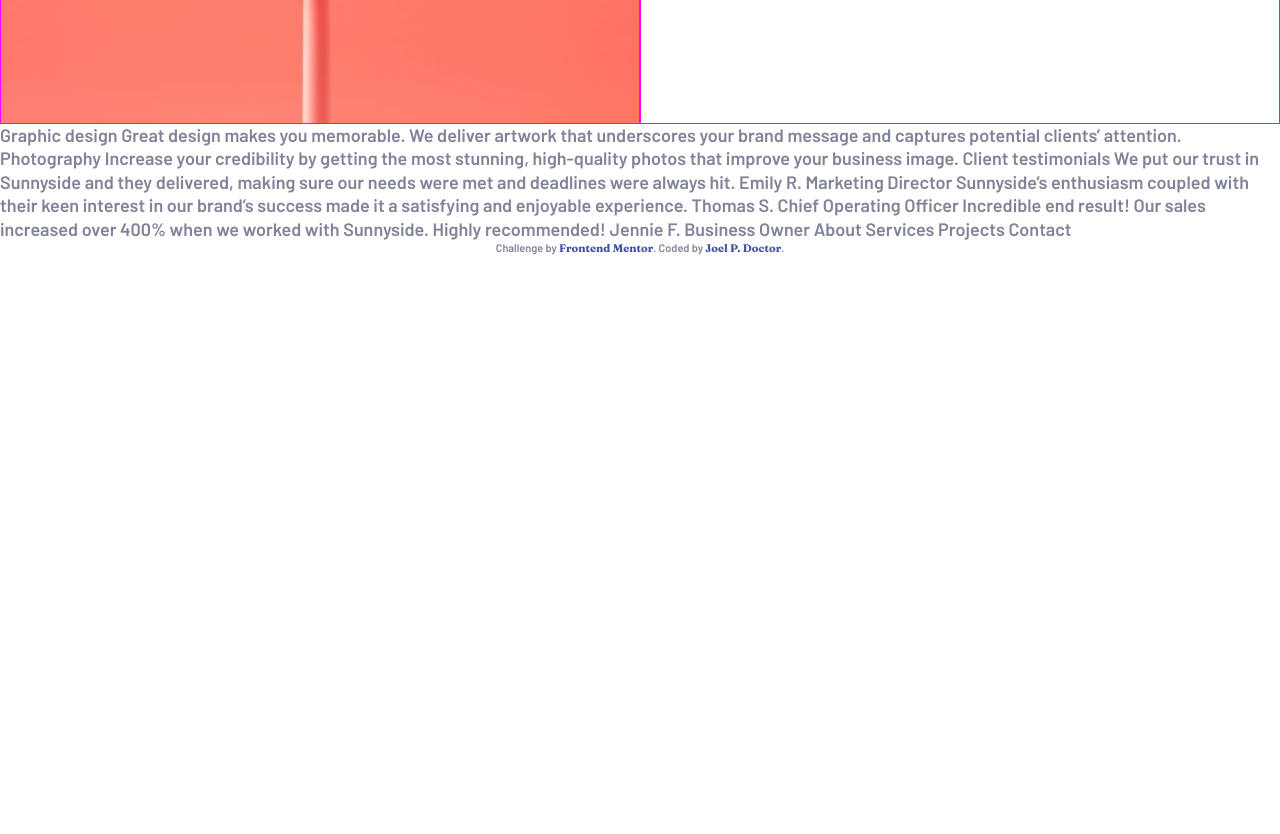
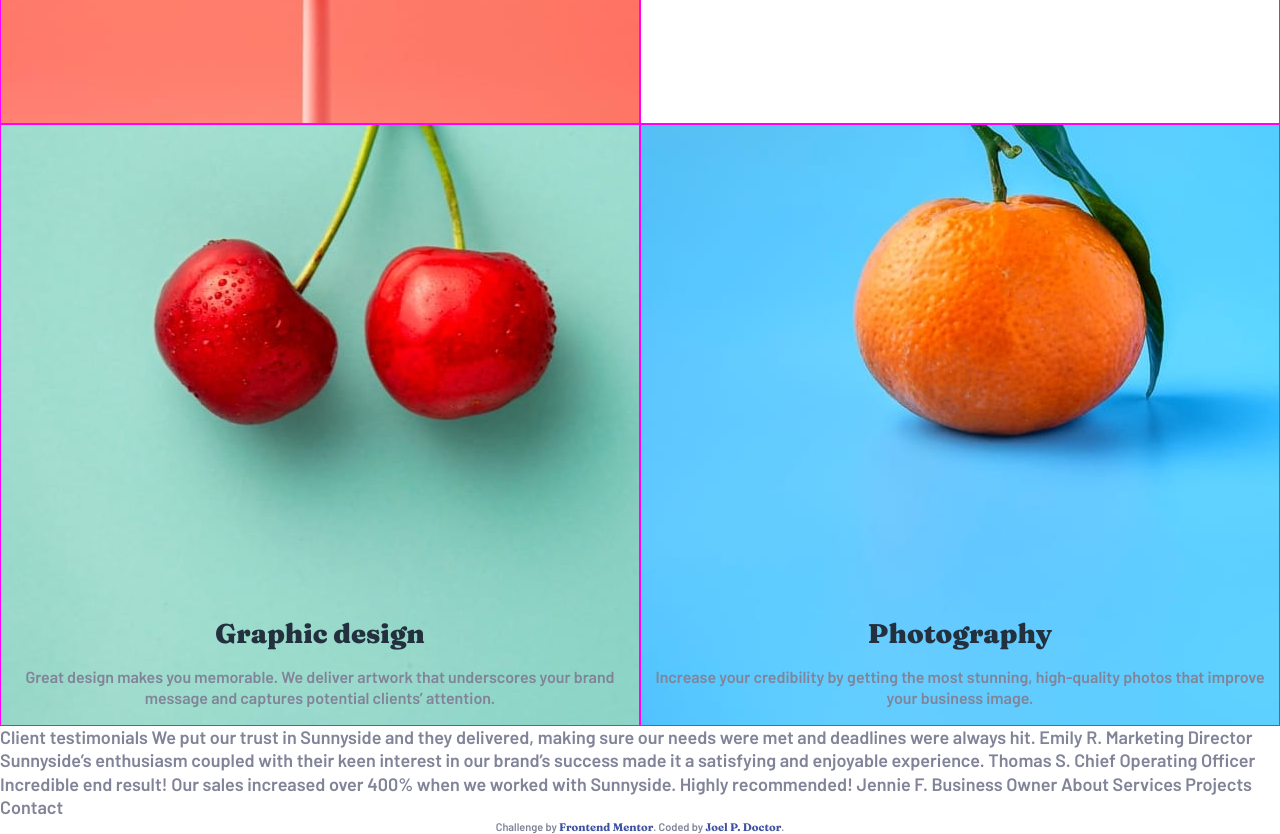
Before and after one commit to kingwell47/sunnyside, a plain HTML site: page index.html in a window 1280 px wide. Shown: the part 1880-2714 px from the top of the page. Before the commit the page ends 2135 px from the top, so only its background shows below. Drawn offline with Linux system fonts and the light colour scheme.

Commit message:
added last two elements of features grid, still need to work on padding everything

```diff
--- a/app/scss/_features.scss
+++ b/app/scss/_features.scss
@@ -57,9 +57,15 @@
         &__text{
             text-align: center;
 
-            @include breakpoint-up(medium) {
-                text-align: left;
+            &:not(.center-text) {
+                @include breakpoint-up(medium) {
+                    text-align: left;
+
+                }
             }
+
+
+
 
             > h2 {
 
@@ -74,11 +80,17 @@
             }
         }
 
+        .photo_text {
+            height: 37.5rem;
+            align-items: flex-end;
+        }
+
     }
 
     //change position in dekstop view
     #transform_image {
         order: 1;
+
         @include breakpoint-up(large) {
             order: 2;
         }
@@ -98,4 +110,32 @@
     #stand-out_text {
         order: 4;
     }
+
+    //last 2 items
+    #graphic_design {
+        order: 5;
+        background-image: url("/images/mobile/image-graphic-design.jpg");
+
+        @include breakpoint-up(medium) {
+            background-image: url("/images/desktop/image-graphic-design.jpg");
+        }
+    }
+
+    #photography {
+        order: 6;
+        background-image: url(/images/mobile/image-photography.jpg);
+
+        @include breakpoint-up(medium) {
+            background-image: url("/images/desktop/image-photography.jpg");
+        }
+    }
+
+    #photography, #graphic_design {
+        background-repeat: no-repeat;
+
+        @include breakpoint-down(small) {
+            background-size: 100%;
+        }
+    }
+
 }
--- a/app/scss/_globals.scss
+++ b/app/scss/_globals.scss
@@ -98,3 +98,9 @@ h2 {
 p{
     font-size: $font-sm;
 }
+
+//center text helper
+
+.center-text {
+    text-align: center;
+}
--- a/index.html
+++ b/index.html
@@ -42,8 +42,8 @@
   <h1 class="header__text text_big text_big-max">We are creatives</h1>
   <img class="header__arrow" src="/images/icon-arrow-down.svg" alt="icon-arrow-down">
   </div>
+  </header>
 
-  </header>
   <section class="features flex flex-jc-c">
     <div class="features__element" id="transform_image">
       <div class="image image-transform">
@@ -57,7 +57,6 @@
         <a href="#">Learn more</a>
       </div>
     </div>
-
     </div>
     <div class="features__element" id="stand-out_image">
       <div class="image image-stand-out">
@@ -72,10 +71,28 @@
         <a href="#">Learn more</a>
         </div>
       </div>
-
     </div>
 
+    <div class="features__element" id="graphic_design">
+      <div class="text-wrapper photo_text flex flex-jc-c">
+        <div class="features__element__text center-text">
+        <h2 class="text_big text_big-max">Graphic design</h2>
+        <p>Great design makes you memorable. We deliver artwork that underscores your brand message and captures potential clients’ attention.
+        </p>
+        </div>
+      </div>
+    </div>
 
+    <div class="features__element" id="photography">
+      <div class="text-wrapper photo_text flex flex-jc-c">
+        <div class="features__element__text center-text">
+        <h2 class="text_big text_big-max">Photography</h2>
+        <p>
+          Increase your credibility by getting the most stunning, high-quality photos that improve your business image.
+        </p>
+        </div>
+      </div>
+    </div>
 
   </section>
 
@@ -85,11 +102,11 @@
 
 
 
-  Graphic design
-  Great design makes you memorable. We deliver artwork that underscores your brand message and captures potential clients’ attention.
 
-  Photography
-  Increase your credibility by getting the most stunning, high-quality photos that improve your business image.
+
+
+
+
 
   Client testimonials
 
```
Also changed, not shown: dist/style.css, 1 other file.
